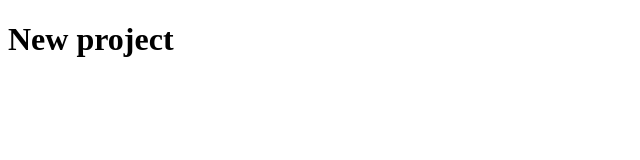
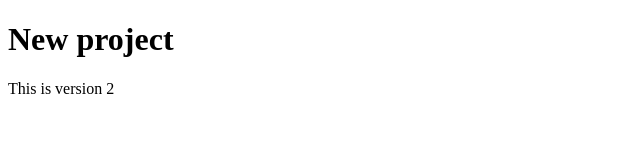
Before and after one commit to NoobNishi/Alphaprojectone, a plain HTML site: page index.html in a window 1280 px wide. Shown: the whole page, without its empty margins (0-640 px from the left). Drawn offline with Linux system fonts and the light colour scheme.

Commit message:
Version 2

```diff
--- a/change.js
+++ b/change.js
@@ -1 +1 @@
-console.log('change');
+console.log('change2');
--- a/cofig.js
+++ b/cofig.js
@@ -1,2 +1,2 @@
 console.log('config.js');
-console.log('Version1');
+console.log('Version2');
--- a/index.html
+++ b/index.html
@@ -8,5 +8,6 @@
 </head>
 <body>
   <h1>New project</h1>
+  <p>This is version 2</p>
 </body>
 </html>
--- a/index.js
+++ b/index.js
@@ -1,2 +1,2 @@
 console.log('index.js');
-console.log('version1');
+console.log('version2');
```
